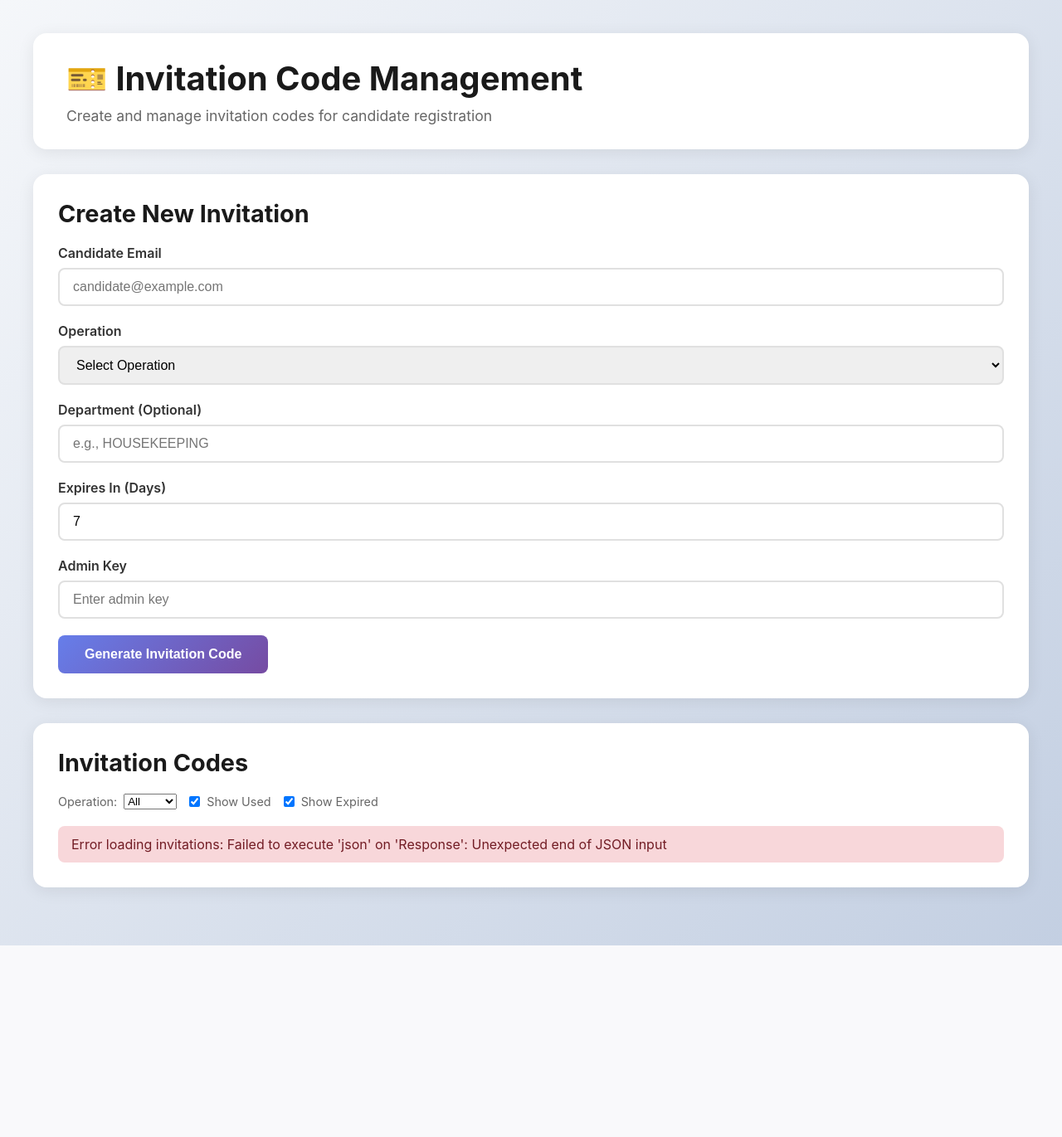
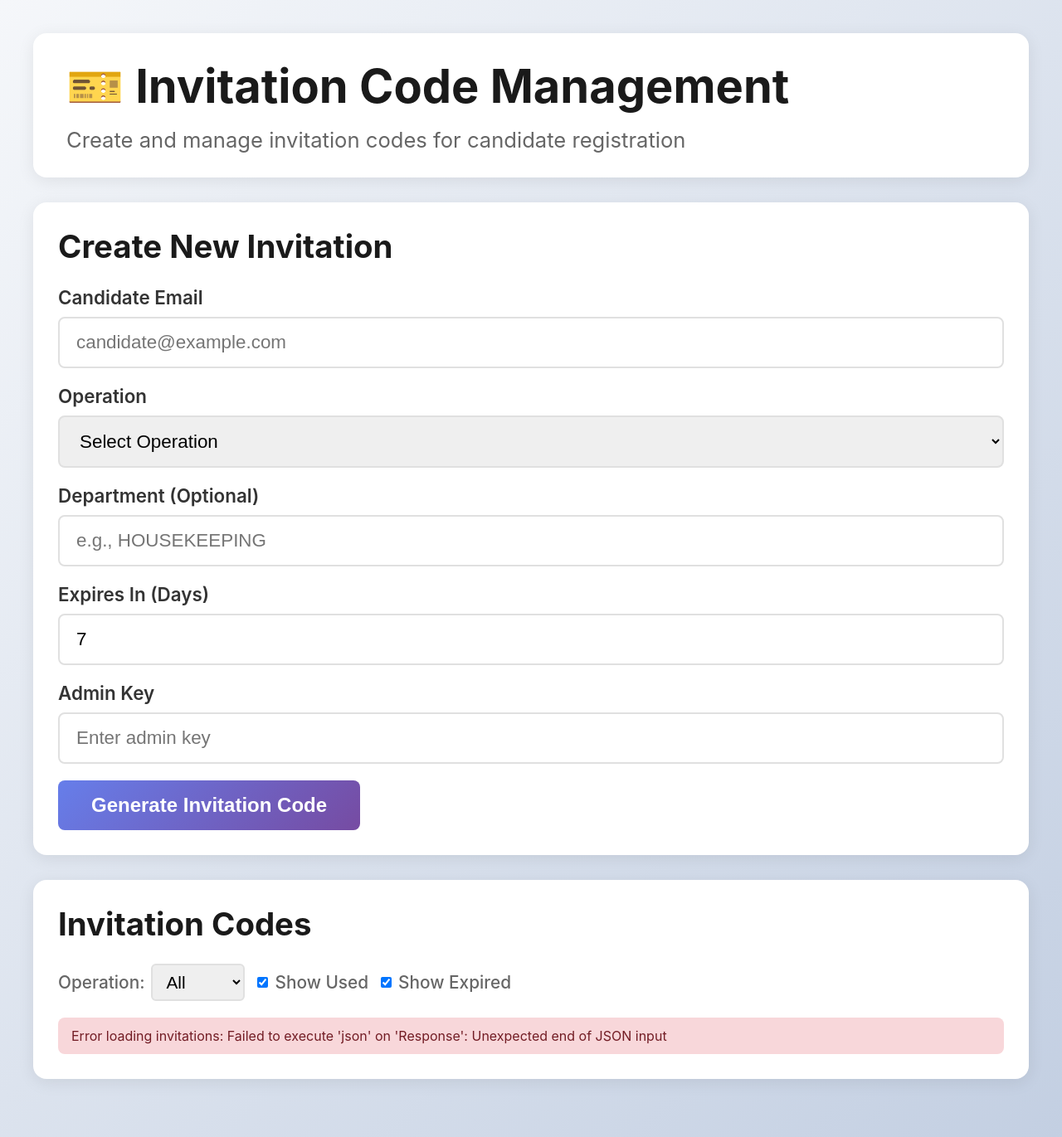
Before and after one commit to Dino24-Max/English-Assessment, a FastAPI app: page /admin/invitations in a window 1280 px wide. Shown: the whole page at 83% size. Before the commit the page ends 1140 px from the top, so only its background shows below. Run offline with FastAPI, Linux system fonts and the light colour scheme; data that the repository does not hold is empty; parts of the project's set-up code (start-up, migrations or seed data) failed here and were passed over; some web fonts are replaced.

Commit message:
UI Fix: Increase font sizes in admin invitation page for better readability - Header, labels, inputs, buttons, and table text all enlarged

```diff
--- a/src/main/python/templates/admin_invitation.html
+++ b/src/main/python/templates/admin_invitation.html
@@ -33,15 +33,15 @@
         }
 
         .header h1 {
-            font-size: 2.5rem;
+            font-size: 3.5rem;
             font-weight: 700;
             color: #1a1a1a;
-            margin-bottom: 10px;
+            margin-bottom: 15px;
         }
 
         .header p {
             color: #666;
-            font-size: 1.1rem;
+            font-size: 1.6rem;
         }
 
         .card {
@@ -53,10 +53,10 @@
         }
 
         .card-title {
-            font-size: 1.8rem;
+            font-size: 2.4rem;
             font-weight: 700;
             color: #1a1a1a;
-            margin-bottom: 20px;
+            margin-bottom: 25px;
         }
 
         .form-group {
@@ -67,16 +67,16 @@
             display: block;
             font-weight: 600;
             color: #333;
-            margin-bottom: 8px;
-            font-size: 1rem;
+            margin-bottom: 10px;
+            font-size: 1.4rem;
         }
 
         .form-input, .form-select {
             width: 100%;
-            padding: 12px 16px;
+            padding: 16px 20px;
             border: 2px solid #e0e0e0;
             border-radius: 8px;
-            font-size: 1rem;
+            font-size: 1.4rem;
             transition: all 0.3s ease;
         }
 
@@ -86,9 +86,9 @@
         }
 
         .btn {
-            padding: 14px 32px;
+            padding: 16px 40px;
             border-radius: 8px;
-            font-size: 1rem;
+            font-size: 1.5rem;
             font-weight: 600;
             cursor: pointer;
             transition: all 0.3s ease;
@@ -228,8 +230,16 @@
         }
 
         .filter-item label {
-            font-size: 0.9rem;
+            font-size: 1.3rem;
             color: #666;
+            font-weight: 500;
+        }
+
+        .filter-item select {
+            padding: 8px 12px;
+            font-size: 1.3rem;
+            border: 2px solid #e0e0e0;
+            border-radius: 6px;
         }
 
         .filter-item select, .filter-item input[type="checkbox"] {
```
Also changed, not shown: other parts of src/main/python/templates/admin_invitation.html (+13 -11 lines).
